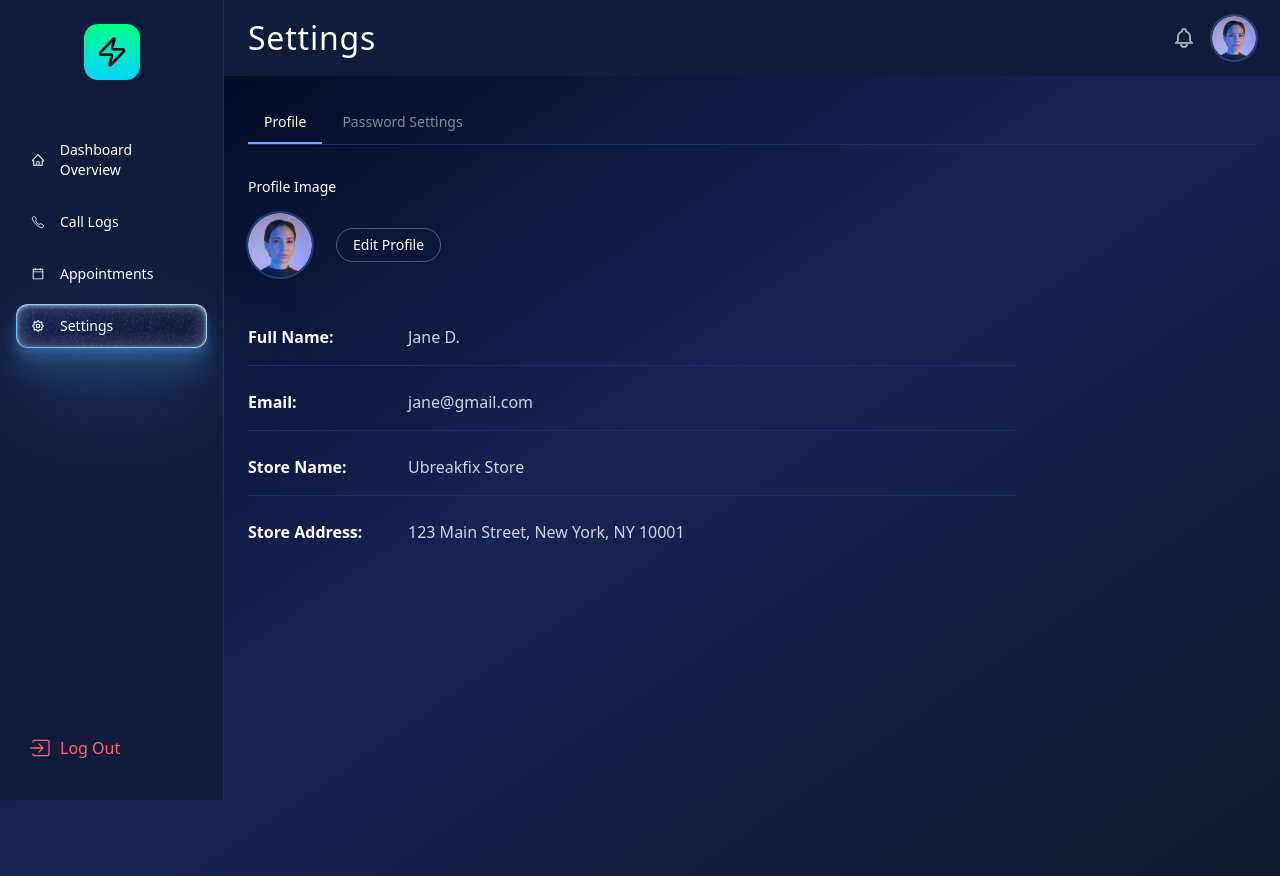
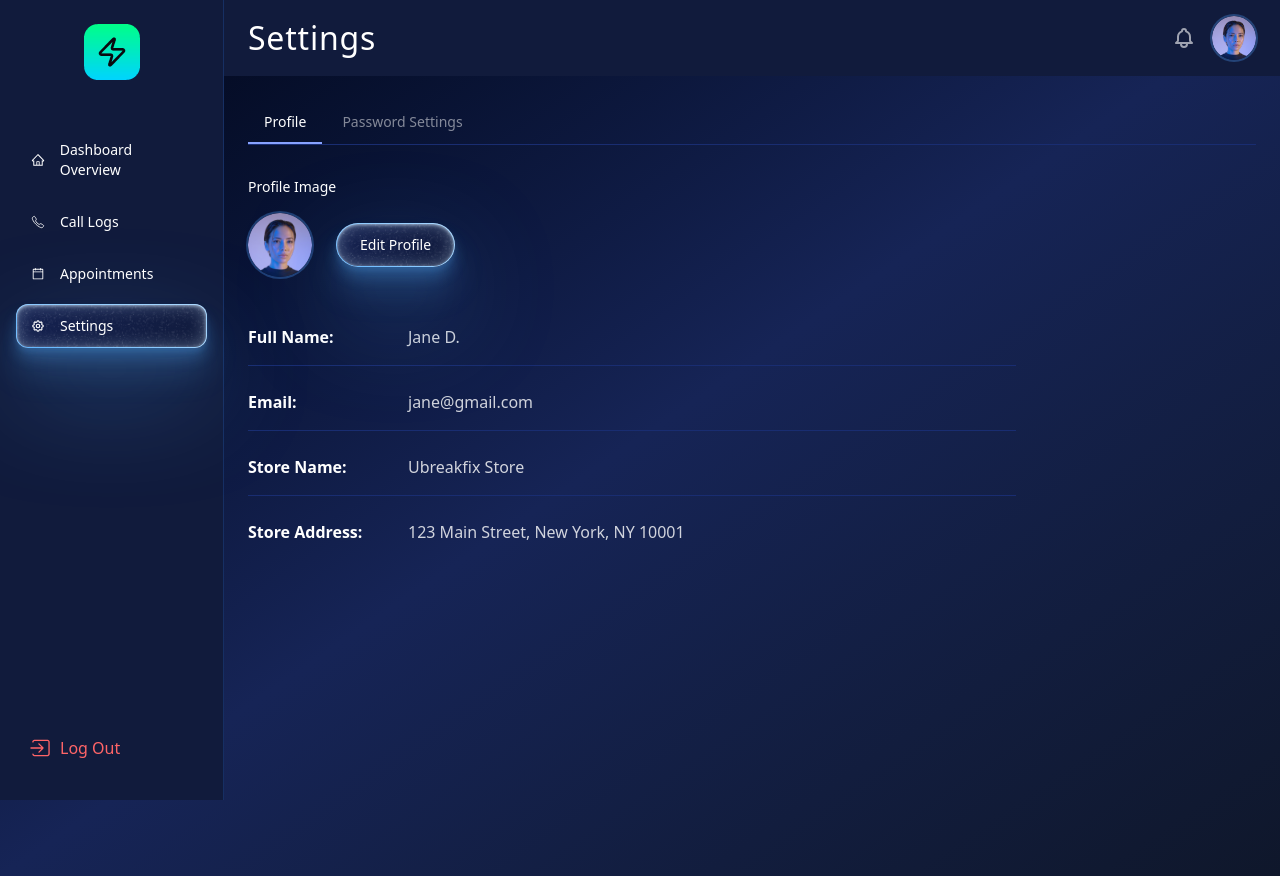
Before and after one commit to Rakibul12356/Dashboard-Task, a React (Vite) app: page /settings in a window 1280 px wide. Built offline with nearby package versions, Linux system fonts and the light colour scheme.

Commit message:
create button

```diff
--- a/src/layout/Sidebar.jsx
+++ b/src/layout/Sidebar.jsx
@@ -1,10 +1,12 @@
-
 const activeStyle = {
-
-  backgroundImage: `url('/Frame.png'), linear-gradient(135deg,#152252,#111B3C)`,
-  backgroundSize: ' 100% 100%',
-  backgroundPosition: ' center, center',
+  backgroundImage: `
+    linear-gradient(135deg,#152252,#111B3C),
+    url('/Frame.png')
+  `,
+  backgroundSize: '100% 100%, cover',
+  backgroundPosition: 'center, center',
   backgroundRepeat: 'no-repeat, no-repeat',
+  backgroundBlendMode: 'overlay',
   boxShadow: `
     0 3.71px 4.85px rgba(87,177,255,0.15),
     0 10.27px 13.4px rgba(87,177,255,0.22),
--- a/src/pages/dashboard/settings/Settings.jsx
+++ b/src/pages/dashboard/settings/Settings.jsx
@@ -1,9 +1,26 @@
+
 import React, { useState } from 'react';
 import Avatar from '../../../Components/ui/Avatar';
 import Input from '../../../Components/ui/Input';
 import Button from '../../../Components/ui/Button';
 import Tabs from '../../../Components/ui/Tabs';
 
+const buttonActiveStyle = {
+    backgroundImage: `
+    linear-gradient(135deg,#152252,#111B3C),
+    url('/Frame.png')
+  `,
+    backgroundSize: '100% 100%, cover',
+    backgroundPosition: 'center, center',
+    backgroundRepeat: 'no-repeat, no-repeat',
+    backgroundBlendMode: 'overlay',
+    boxShadow: `
+    0 3.71px 4.85px rgba(87,177,255,0.15),
+    0 10.27px 13.4px rgba(87,177,255,0.22),
+    0 24.72px 32.26px rgba(87,177,255,0.18),
+    0 42px 107px rgba(87,177,255,0.34)
+  `
+};
 
 const InfoRow = ({ label, value }) => (
     <div className="flex flex-col sm:flex-row sm:items-center py-4 border-b border-[#192D71] last:border-0">
@@ -60,12 +77,41 @@ const Settings = () => {
                                 <p className="text-white text-sm mb-4">Profile Image</p>
                                 <div className="flex items-center gap-6">
                                     <Avatar size="lg" />
+
                                     <button
                                         onClick={() => setIsEditing(true)}
-                                        className="px-4 py-1.5 rounded-full border border-white/30 text-xs sm:text-sm text-white hover:bg-white/10 transition-colors backdrop-blur-sm"
+                                        className="relative flex items-center justify-center px-6 py-3 rounded-full transition-all hover:brightness-110"
+                                        style={buttonActiveStyle}
                                     >
+
+                                        <span
+                                            className="absolute inset-0 rounded-full pointer-events-none"
+                                            style={{
+                                                border: '1px solid transparent',
+                                                background: 'linear-gradient(135deg,#0088FF,#77C0FF) border-box',
+                                                WebkitMask:
+                                                    'linear-gradient(#fff 0 0) padding-box, linear-gradient(#fff 0 0)',
+                                                WebkitMaskComposite: 'xor',
+                                                maskComposite: 'exclude'
+                                            }}
+                                        />
+
+
+                                        <span
+                                            className="absolute inset-0 rounded-full pointer-events-none"
+                                            style={{
+                                                boxShadow:
+                                                    'inset 0 1px 4px #D2EAFF, inset 0 0 18px rgba(210,234,255,.4)'
+                                            }}
+                                        />
+
+                                        {/* Button Text */}
+                                        <span className="relative z-10 text-xs sm:text-sm text-white font-medium">
                                             Edit Profile
+                                        </span>
                                     </button>
+
+
                                 </div>
                             </div>
 
```
Lines whose indentation alone changed are shown as unchanged.
